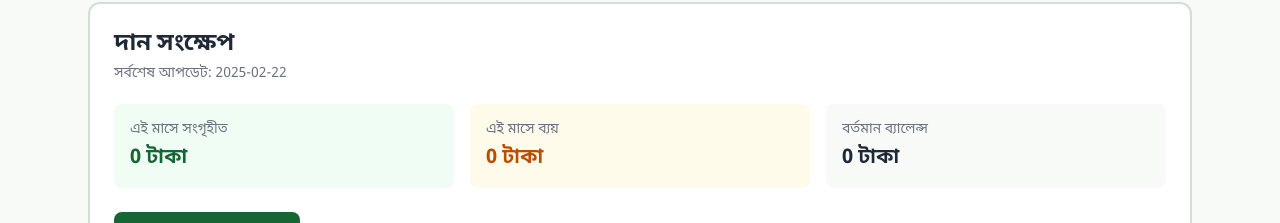
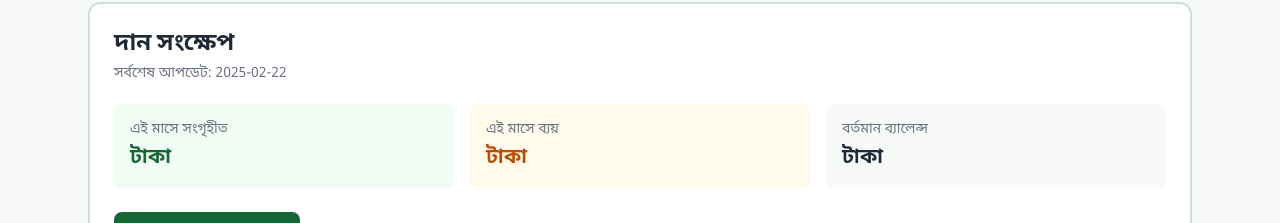
Before and after one commit to iammehedihasann/MosqueSys, a React (Vite) app: page /donation in a window 1280 px wide. Shown: the part 1475-1698 px from the top of the page. Built offline with nearby package versions, Linux system fonts and the light colour scheme.

Commit message:
build: Building

```diff
--- a/src/components/shared/DonationSummaryCard.tsx
+++ b/src/components/shared/DonationSummaryCard.tsx
@@ -9,7 +9,8 @@
   className?: string;
 }
 
-function formatMoney(amount: number, currency: string): string {
+function formatMoney(amount: number | string, currency: string): string {
+  if (typeof amount === "number") {
     return (
       new Intl.NumberFormat("en-BD", {
         style: "decimal",
@@ -17,6 +18,9 @@
         maximumFractionDigits: 0,
       }).format(amount) + ` ${currency}`
     );
+  }
+
+  return `${amount} ${currency}`;
 }
 
 export function DonationSummaryCard({
--- a/src/pages/Donation.tsx
+++ b/src/pages/Donation.tsx
@@ -13,25 +13,30 @@
 import donationData from "@/data/donation.json";
 import type { DonationMethod, DonationMonthlyRow } from "@/types";
 
+const formatReportValue = (value: number | string) =>
+  typeof value === "number"
+    ? value.toLocaleString("en-BD")
+    : value;
+
 const monthlyColumns = [
   { key: "month" as const, header: "মাস / Month" },
   {
     key: "collected" as const,
     header: "সংগৃহীত",
     render: (row: DonationMonthlyRow) =>
-      `${row.collected.toLocaleString("en-BD")} ${donationData.summary.currency}`,
+      `${formatReportValue(row.collected)} ${donationData.summary.currency}`,
   },
   {
     key: "expense" as const,
     header: "ব্যয়",
     render: (row: DonationMonthlyRow) =>
-      `${row.expense.toLocaleString("en-BD")} ${donationData.summary.currency}`,
+      `${formatReportValue(row.expense)} ${donationData.summary.currency}`,
   },
   {
     key: "balance" as const,
     header: "ব্যালেন্স",
     render: (row: DonationMonthlyRow) =>
-      `${row.balance.toLocaleString("en-BD")} ${donationData.summary.currency}`,
+      `${formatReportValue(row.balance)} ${donationData.summary.currency}`,
   },
 ];
 
--- a/src/types/index.ts
+++ b/src/types/index.ts
@@ -31,9 +31,9 @@
 
 export interface DonationMonthlyRow {
   month: string
-  collected: number
-  expense: number
-  balance: number
+  collected: number | string
+  expense: number | string
+  balance: number | string
 }
 
 export type DonationMethodType = 'bkash' | 'nagad' | 'bank' | 'cash'
```
Lines whose indentation alone changed are shown as unchanged.
